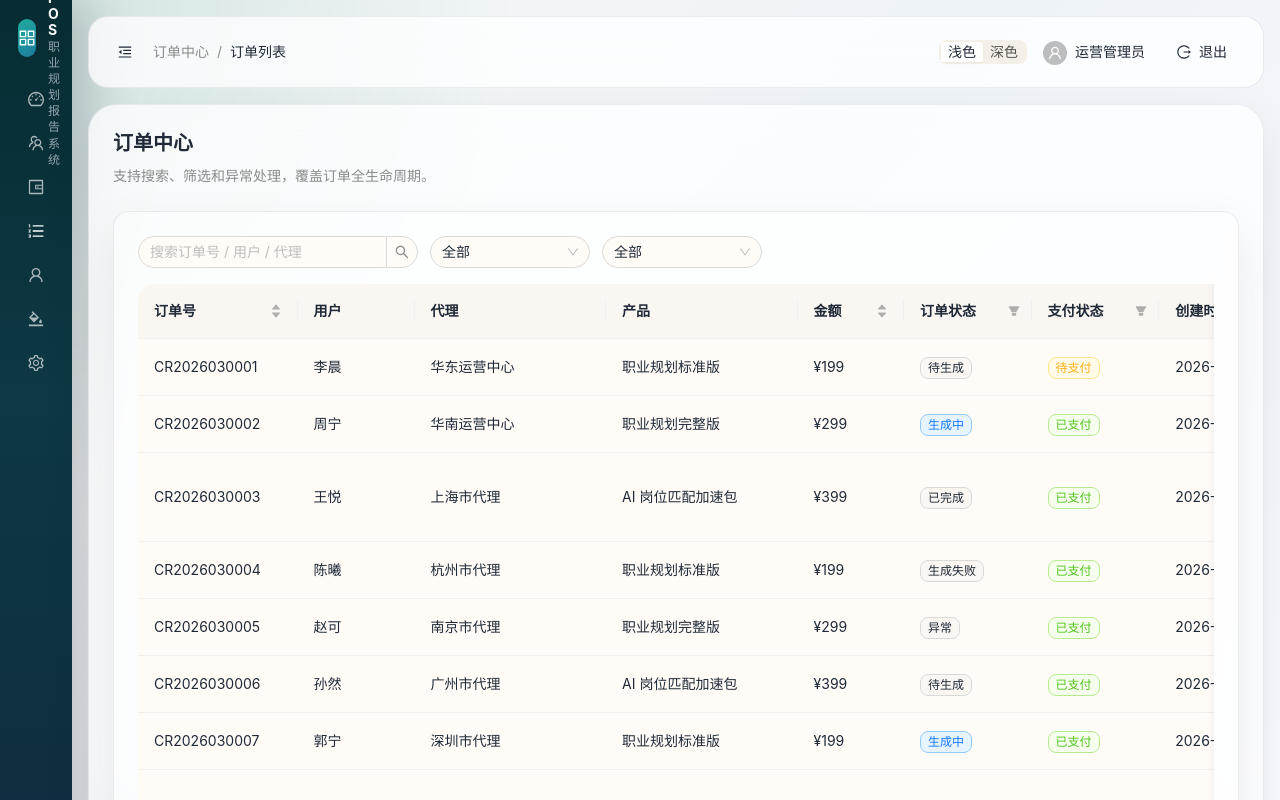
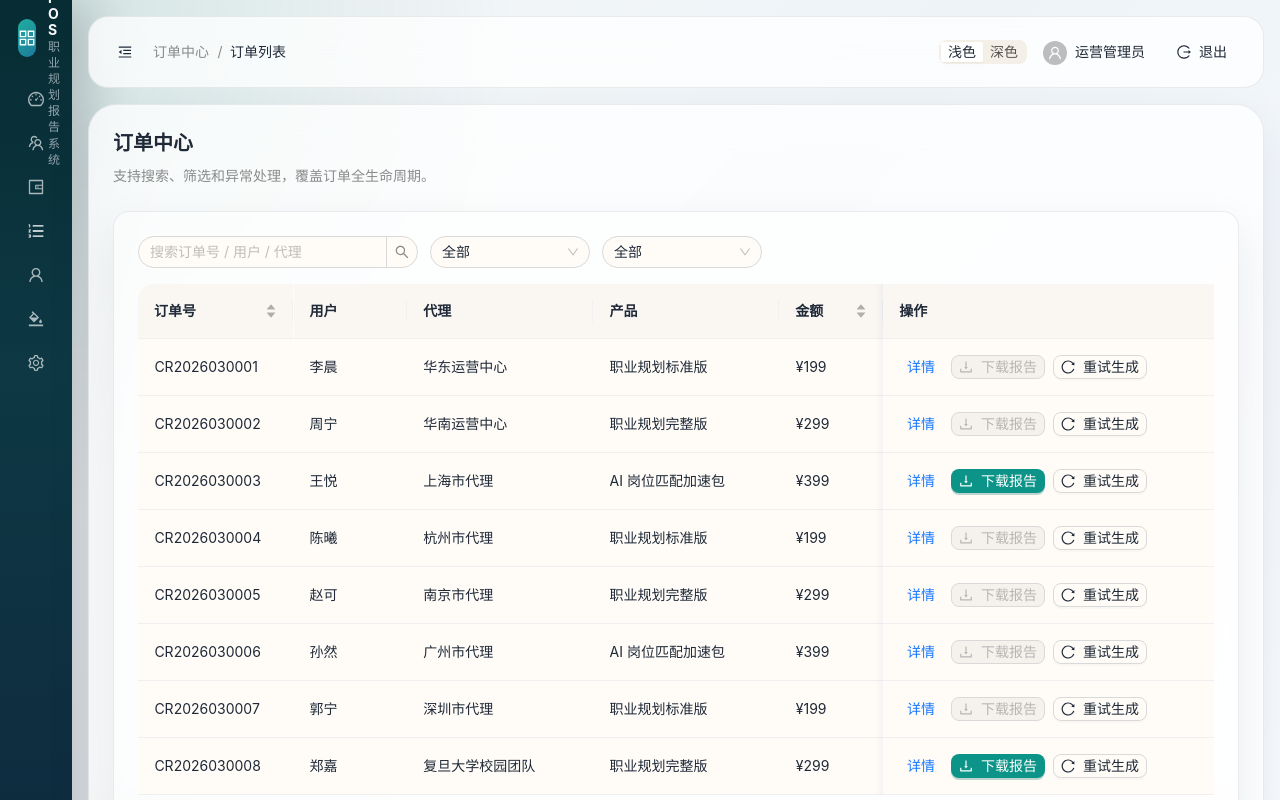
Before and after one commit to lemonca11/career-report-admin, a React (Vite) app: page /orders/list in a window 1280 px wide. Shown: the top 800 px of the page. Built offline with nearby package versions, Linux system fonts and the light colour scheme; sample sign-in values are in the browser's storage.

Commit message:
feat: update user list columns

```diff
--- a/index.html
+++ b/index.html
@@ -4,6 +4,21 @@
     <meta charset="UTF-8" />
     <meta name="viewport" content="width=device-width, initial-scale=1.0" />
     <title>大学生职业规划报告系统管理后台</title>
+    <script type="text/javascript">
+      // Single Page Apps for GitHub Pages
+      // MIT License
+      // https://github.com/rafgraph/spa-github-pages
+      (function(l) {
+        if (l.search[1] === '/' ) {
+          var decoded = l.search.slice(1).split('&').map(function(s) {
+            return s.replace(/~and~/g, '&')
+          }).join('?');
+          window.history.replaceState(null, null,
+              l.pathname.slice(0, -1) + decoded + l.hash
+          );
+        }
+      }(window.location))
+    </script>
   </head>
   <body>
     <div id="root"></div>
--- a/package.json
+++ b/package.json
@@ -3,10 +3,13 @@
   "private": true,
   "version": "0.0.0",
   "type": "module",
+  "homepage": "https://lemonca11.github.io/career-report-admin/",
   "scripts": {
     "dev": "vite",
     "build": "vite build",
-    "preview": "vite preview"
+    "preview": "vite preview",
+    "deploy": "npm run build && npm run deploy:docs",
+    "deploy:docs": "rm -rf docs && cp -r dist docs && git add docs && git commit -m 'deploy: update docs' && git push"
   },
   "dependencies": {
     "@ant-design/icons": "^5.6.1",
@@ -23,6 +26,7 @@
     "@types/react": "^18.3.12",
     "@types/react-dom": "^18.3.1",
     "@vitejs/plugin-react": "^4.4.1",
+    "gh-pages": "^6.3.0",
     "typescript": "^5.7.2",
     "vite": "^5.4.11"
   }
--- a/src/pages/orders/OrdersListPage.tsx
+++ b/src/pages/orders/OrdersListPage.tsx
@@ -1,4 +1,4 @@
-import { DownloadOutlined, ExclamationCircleOutlined, ReloadOutlined } from '@ant-design/icons';
+import { DownloadOutlined, ReloadOutlined } from '@ant-design/icons';
 import { Button, Card, Input, Modal, Select, Space, Table, message } from 'antd';
 import type { TableColumnsType } from 'antd';
 import React from 'react';
@@ -13,7 +13,7 @@ const OrdersListPage = () => {
   const navigate = useNavigate();
   const orders = useOrderStore((state) => state.orders);
   const retryGenerate = useOrderStore((state) => state.retryGenerate);
-  const markAbnormal = useOrderStore((state) => state.markAbnormal);
+
   const [keyword, setKeyword] = React.useState('');
   const [statusFilter, setStatusFilter] = React.useState<string>('全部');
   const [paymentFilter, setPaymentFilter] = React.useState<string>('全部');
@@ -34,18 +34,7 @@ const OrdersListPage = () => {
     message.success(`已重新触发订单 ${record.orderNo} 生成任务`);
   };
 
-  const handleException = (record: Order) => {
-    Modal.confirm({
-      title: '确认标记为异常？',
-      content: `${record.orderNo} / ${record.userName}`,
-      okText: '确认',
-      cancelText: '取消',
-      onOk: () => {
-        markAbnormal(record.id);
-        message.success('订单已标记异常');
-      },
-    });
-  };
+
 
   const columns: TableColumnsType<Order> = [
     {
@@ -102,32 +91,32 @@ const OrdersListPage = () => {
     {
       title: '操作',
       key: 'action',
-      width: 280,
+      width: 320,
+      fixed: 'right',
       render: (_, record) => (
-        <Space wrap>
+        <Space wrap size="small">
           <Button size="small" type="link" onClick={() => navigate(`/orders/${record.id}`)}>
             详情
           </Button>
-          {record.status === '已完成' && record.reportId && (
           <Button
             size="small"
             type="primary"
             icon={<DownloadOutlined />}
+            disabled={record.status !== '已完成'}
             onClick={() => {
-                const reportUrl = `/api/reports/${record.reportId}/download`;
+              if (record.status === '已完成') {
+                const reportUrl = `/api/reports/${record.reportId || record.id}/download`;
                 window.open(reportUrl, '_blank');
                 message.success('开始下载报告');
+              }
             }}
           >
             下载报告
           </Button>
-          )}
           <Button size="small" icon={<ReloadOutlined />} onClick={() => handleRetry(record)}>
             重试生成
           </Button>
-          <Button size="small" icon={<ExclamationCircleOutlined />} onClick={() => handleException(record)}>
-            标记异常
-          </Button>
+
         </Space>
       ),
     },
--- a/src/pages/users/UsersListPage.tsx
+++ b/src/pages/users/UsersListPage.tsx
@@ -1,10 +1,9 @@
-import { Card, Input, Select, Table } from 'antd';
+import { Card, Input, Table } from 'antd';
 import type { TableColumnsType } from 'antd';
 import React from 'react';
 import { useNavigate } from 'react-router-dom';
 
 import PageTitle from '@/components/PageTitle';
-import StatusTag from '@/components/StatusTag';
 import { useUserStore } from '@/store';
 import type { User } from '@/types/user';
 
@@ -12,7 +11,6 @@ const UsersListPage = () => {
   const navigate = useNavigate();
   const users = useUserStore((state) => state.users);
   const [keyword, setKeyword] = React.useState('');
-  const [statusFilter, setStatusFilter] = React.useState<string>('全部');
 
   const filteredData = users.filter((item) => {
     const matchesKeyword =
@@ -20,41 +18,19 @@ const UsersListPage = () => {
       item.name.includes(keyword) ||
       item.phone.includes(keyword) ||
       item.university.includes(keyword);
-    const matchesStatus = statusFilter === '全部' || item.status === statusFilter;
-    return matchesKeyword && matchesStatus;
+    return matchesKeyword;
   });
 
   const columns: TableColumnsType<User> = [
     {
       title: '姓名',
       dataIndex: 'name',
-      width: 100,
-      sorter: (a, b) => a.name.localeCompare(b.name),
+      ellipsis: true,
     },
     {
       title: '手机号',
       dataIndex: 'phone',
-      width: 130,
-    },
-    {
-      title: '学校',
-      dataIndex: 'university',
-      width: 160,
-    },
-    {
-      title: '专业',
-      dataIndex: 'major',
-      width: 160,
-    },
-    {
-      title: '年级',
-      dataIndex: 'grade',
-      width: 100,
-    },
-    {
-      title: '职业方向',
-      dataIndex: 'careerDirection',
-      width: 140,
+      ellipsis: true,
     },
     {
       title: '订单数',
@@ -69,18 +45,10 @@ const UsersListPage = () => {
       sorter: (a, b) => a.reportCount - b.reportCount,
     },
     {
-      title: '状态',
-      dataIndex: 'status',
-      width: 100,
-      filters: ['活跃', '沉默'].map((value) => ({ text: value, value })),
-      onFilter: (value, record) => record.status === value,
-      render: (value) => <StatusTag value={value} />,
-    },
-    {
-      title: '最近活跃',
-      dataIndex: 'lastActiveAt',
+      title: '注册时间',
+      dataIndex: 'registerAt',
       width: 170,
-      sorter: (a, b) => a.lastActiveAt.localeCompare(b.lastActiveAt),
+      sorter: (a, b) => a.registerAt.localeCompare(b.registerAt),
     },
     {
       title: '操作',
@@ -111,19 +79,13 @@ const UsersListPage = () => {
             onSearch={setKeyword}
             onChange={(event) => setKeyword(event.target.value)}
           />
-          <Select
-            style={{ width: 160 }}
-            value={statusFilter}
-            onChange={setStatusFilter}
-            options={['全部', '活跃', '沉默'].map((value) => ({ label: value, value }))}
-          />
         </div>
         <Table
           rowKey="id"
           columns={columns}
           dataSource={filteredData}
           pagination={{ pageSize: 8, showSizeChanger: false }}
-          scroll={{ x: 1300 }}
+
         />
       </Card>
     </div>
```
Also changed, not shown: public/404.html (added, +27 -0 lines). Lines whose indentation alone changed are shown as unchanged.
